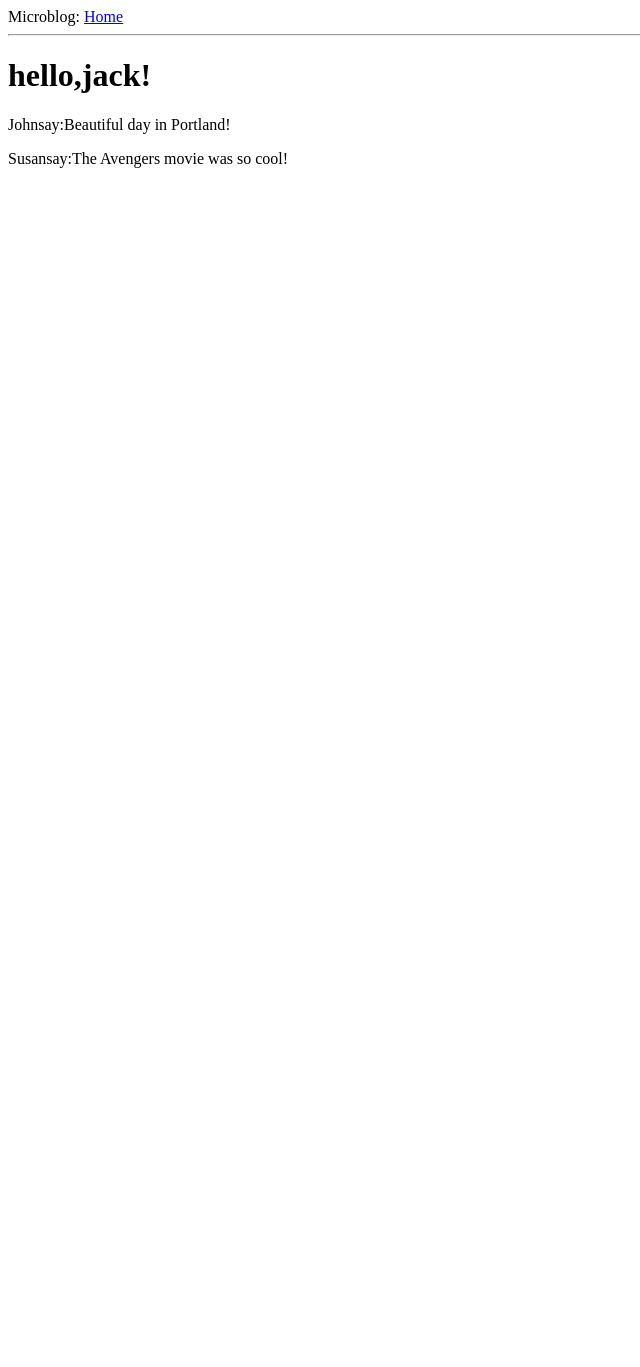
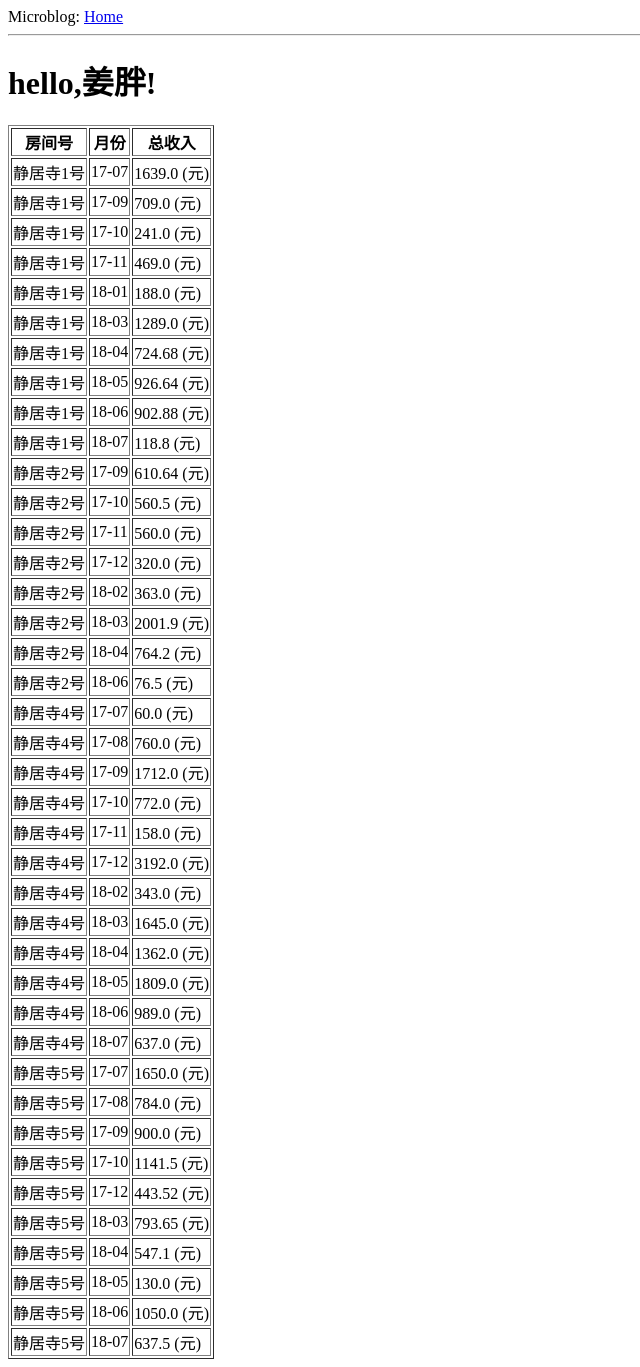
Before and after one commit to ccchaooo/microblog, a Flask app: page / in a window 1280 px wide. Shown: the whole page, without its empty margins (0-640 px from the left). Before the commit the page ends 168 px from the top, so only its background shows below. Run offline with Flask 2, Linux system fonts and the light colour scheme.

Commit message:
set origin version

```diff
--- a/app/templates/index.html
+++ b/app/templates/index.html
@@ -1,7 +1,31 @@
 {% extends "base.html" %}
 {% block content %}
     <h1>hello,{{ user.nickname }}!</h1>
-{% for post in posts %}
-   <div><p>{{ post.author.nickname }}say:{{ post.body }}</p></div>
+{#{% for post in posts %}#}
+{#   <div><p>{{ post.author.nickname }}say:{{ post.body }}</p></div>#}
+{#{% endfor %}#}
+<div>
+<table border="1" style="align-self: center" >
+<tr>
+    <th>房间号</th>
+    <th>月份</th>
+    <th>总收入</th>
+</tr>
+{% for record in records %}
+    <tr>
+    {% for iteam in record %}
+        <td {% if iteam.text == "总收入" %} {{ 'style="align-self: left"' }}
+            {% endif %}
+            >{{ iteam.value }}
+            {% if iteam.text == "总收入" %}
+                {{ "(元) " }}
+            {% endif %}
+        </td>
+    {% endfor %}
+    </tr>
 {% endfor %}
+</tr>
+</table>
+</div>
+
 {% endblock %}
--- a/app/views.py
+++ b/app/views.py
@@ -5,7 +5,7 @@ from flask import render_template
 @app.route('/')
 @app.route('/index')
 def index():
-    user = {'nickname': 'jack'}  # fake user
+    user = {'nickname': '姜胖'}  # fake user
     posts = [  # fake Array of posts
         {
             'author': {'nickname': 'John'},
@@ -16,4 +16,127 @@ def index():
             'body': 'The Avengers movie was so cool!'
         }
     ]
-    return render_template('index.html', title='Home', user=user, posts=posts)
+    records = [
+        [{"text": "房间号", "value": "静居寺1号"},
+         {"text": "时间", "value": "17-07"},
+         {"text": "总收入", "value": 1639.00}],
+        [{"text": "房间号", "value": "静居寺1号"},
+         {"text": "时间", "value": "17-09"},
+         {"text": "总收入", "value": 709.00}],
+        [{"text": "房间号", "value": "静居寺1号"},
+         {"text": "时间", "value": "17-10"},
+         {"text": "总收入", "value": 241.00}],
+        [{"text": "房间号", "value": "静居寺1号"},
+         {"text": "时间", "value": "17-11"},
+         {"text": "总收入", "value": 469.00}],
+        [{"text": "房间号", "value": "静居寺1号"},
+         {"text": "时间", "value": "18-01"},
+         {"text": "总收入", "value": 188.00}],
+        [{"text": "房间号", "value": "静居寺1号"},
+         {"text": "时间", "value": "18-03"},
+         {"text": "总收入", "value": 1289.00}],
+        [{"text": "房间号", "value": "静居寺1号"},
+         {"text": "时间", "value": "18-04"},
+         {"text": "总收入", "value": 724.68}],
+        [{"text": "房间号", "value": "静居寺1号"},
+         {"text": "时间", "value": "18-05"},
+         {"text": "总收入", "value": 926.64}],
+        [{"text": "房间号", "value": "静居寺1号"},
+         {"text": "时间", "value": "18-06"},
+         {"text": "总收入", "value": 902.88}],
+        [{"text": "房间号", "value": "静居寺1号"},
+         {"text": "时间", "value": "18-07"},
+         {"text": "总收入", "value": 118.80}],
+        [{"text": "房间号", "value": "静居寺2号"},
+         {"text": "时间", "value": "17-09"},
+         {"text": "总收入", "value": 610.64}],
+        [{"text": "房间号", "value": "静居寺2号"},
+         {"text": "时间", "value": "17-10"},
+         {"text": "总收入", "value": 560.50}],
+        [{"text": "房间号", "value": "静居寺2号"},
+         {"text": "时间", "value": "17-11"},
+         {"text": "总收入", "value": 560.00}],
+        [{"text": "房间号", "value": "静居寺2号"},
+         {"text": "时间", "value": "17-12"},
+         {"text": "总收入", "value": 320.00}],
+        [{"text": "房间号", "value": "静居寺2号"},
+         {"text": "时间", "value": "18-02"},
+         {"text": "总收入", "value": 363.00}],
+        [{"text": "房间号", "value": "静居寺2号"},
+         {"text": "时间", "value": "18-03"},
+         {"text": "总收入", "value": 2001.90}],
+        [{"text": "房间号", "value": "静居寺2号"},
+         {"text": "时间", "value": "18-04"},
+         {"text": "总收入", "value": 764.20}],
+        [{"text": "房间号", "value": "静居寺2号"},
+         {"text": "时间", "value": "18-06"},
+         {"text": "总收入", "value": 76.50}],
+        [{"text": "房间号", "value": "静居寺4号"},
+         {"text": "时间", "value": "17-07"},
+         {"text": "总收入", "value": 60.00}],
+        [{"text": "房间号", "value": "静居寺4号"},
+         {"text": "时间", "value": "17-08"},
+         {"text": "总收入", "value": 760.00}],
+        [{"text": "房间号", "value": "静居寺4号"},
+         {"text": "时间", "value": "17-09"},
+         {"text": "总收入", "value": 1712.00}],
+        [{"text": "房间号", "value": "静居寺4号"},
+         {"text": "时间", "value": "17-10"},
+         {"text": "总收入", "value": 772.00}],
+        [{"text": "房间号", "value": "静居寺4号"},
+         {"text": "时间", "value": "17-11"},
+         {"text": "总收入", "value": 158.00}],
+        [{"text": "房间号", "value": "静居寺4号"},
+         {"text": "时间", "value": "17-12"},
+         {"text": "总收入", "value": 3192.00}],
+        [{"text": "房间号", "value": "静居寺4号"},
+         {"text": "时间", "value": "18-02"},
+         {"text": "总收入", "value": 343.00}],
+        [{"text": "房间号", "value": "静居寺4号"},
+         {"text": "时间", "value": "18-03"},
+         {"text": "总收入", "value": 1645.00}],
+        [{"text": "房间号", "value": "静居寺4号"},
+         {"text": "时间", "value": "18-04"},
+         {"text": "总收入", "value": 1362.00}],
+        [{"text": "房间号", "value": "静居寺4号"},
+         {"text": "时间", "value": "18-05"},
+         {"text": "总收入", "value": 1809.00}],
+        [{"text": "房间号", "value": "静居寺4号"},
+         {"text": "时间", "value": "18-06"},
+         {"text": "总收入", "value": 989.00}],
+        [{"text": "房间号", "value": "静居寺4号"},
+         {"text": "时间", "value": "18-07"},
+         {"text": "总收入", "value": 637.00}],
+        [{"text": "房间号", "value": "静居寺5号"},
+         {"text": "时间", "value": "17-07"},
+         {"text": "总收入", "value": 1650.00}],
+        [{"text": "房间号", "value": "静居寺5号"},
+         {"text": "时间", "value": "17-08"},
+         {"text": "总收入", "value": 784.00}],
+        [{"text": "房间号", "value": "静居寺5号"},
+         {"text": "时间", "value": "17-09"},
+         {"text": "总收入", "value": 900.00}],
+        [{"text": "房间号", "value": "静居寺5号"},
+         {"text": "时间", "value": "17-10"},
+         {"text": "总收入", "value": 1141.50}],
+        [{"text": "房间号", "value": "静居寺5号"},
+         {"text": "时间", "value": "17-12"},
+         {"text": "总收入", "value": 443.52}],
+        [{"text": "房间号", "value": "静居寺5号"},
+         {"text": "时间", "value": "18-03"},
+         {"text": "总收入", "value": 793.65}],
+        [{"text": "房间号", "value": "静居寺5号"},
+         {"text": "时间", "value": "18-04"},
+         {"text": "总收入", "value": 547.10}],
+        [{"text": "房间号", "value": "静居寺5号"},
+         {"text": "时间", "value": "18-05"},
+         {"text": "总收入", "value": 130.00}],
+        [{"text": "房间号", "value": "静居寺5号"},
+         {"text": "时间", "value": "18-06"},
+         {"text": "总收入", "value": 1050.00}],
+        [{"text": "房间号", "value": "静居寺5号"},
+         {"text": "时间", "value": "18-07"},
+         {"text": "总收入", "value": 637.50}]
+    ]
+
+    return render_template('index.html', title='Home', user=user, posts=posts, records=records)
```
Also changed, not shown: app/templates/boostrap/_macro.html (added, +8 -0 lines), app/templates/boostrap/home.html (added, +17 -0 lines).
